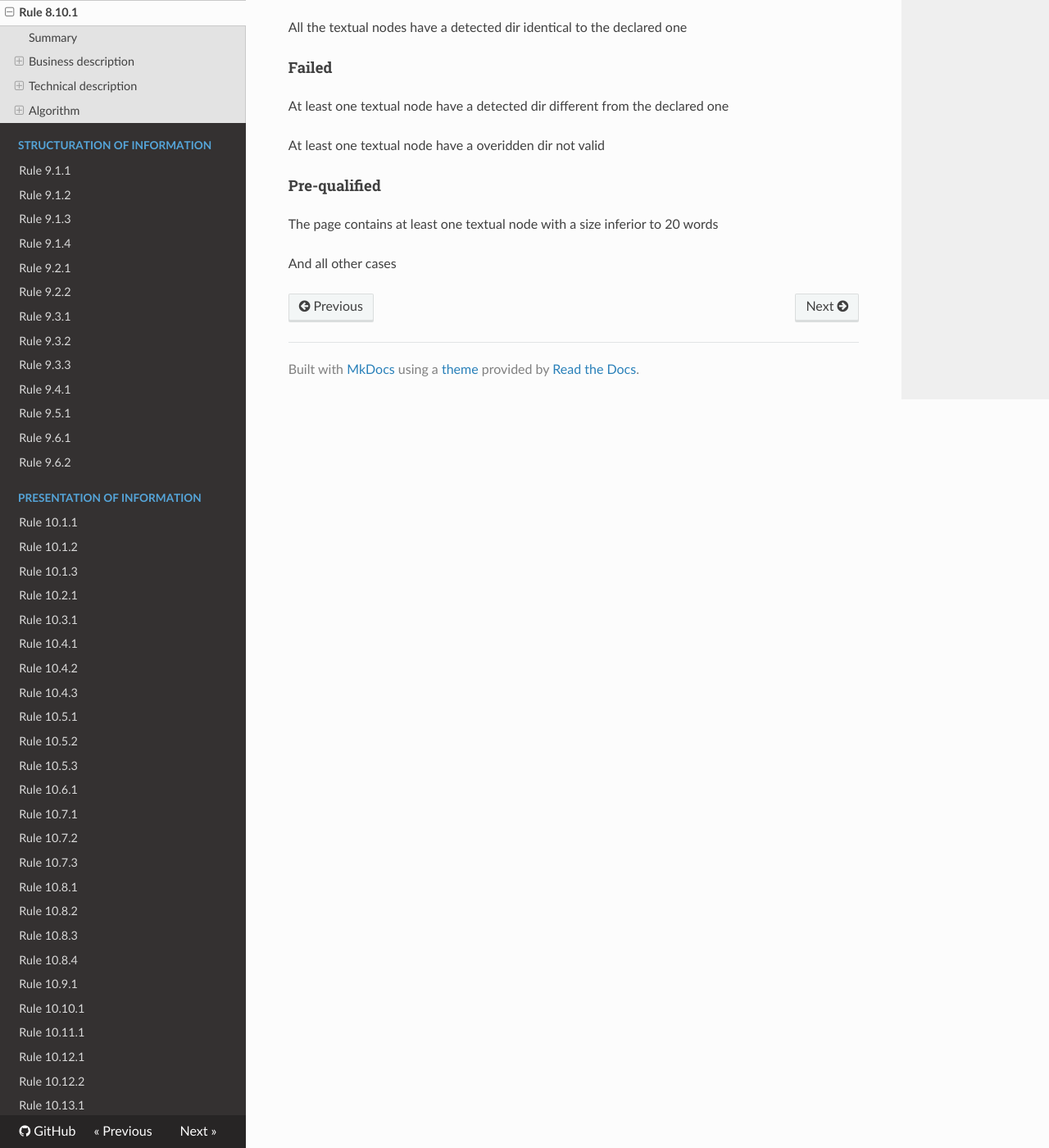
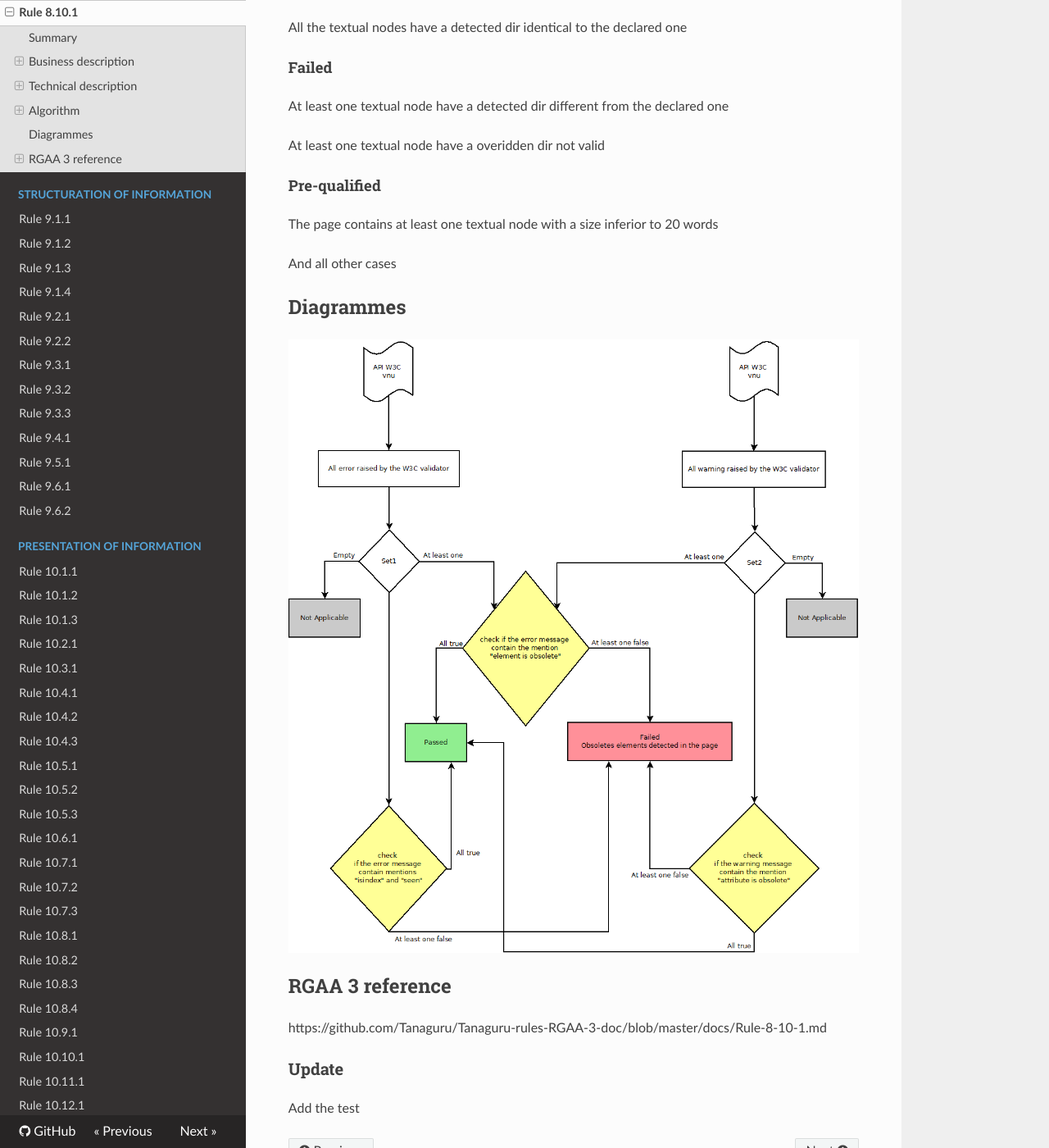
Before and after one commit to Tanaguru/RGAA3-2016, an MkDocs documentation site: the page built from docs/Rule-8-10-1.md, in a window 1280 px wide and 1400 px high, scrolled down 3391 px. Shown: the whole window at 82% size. Built offline with MkDocs 1.6.1, drawn with Linux system fonts in a browser that asks for light colours; nearby versions of some CDN libraries; old or Windows-style settings are respelled for this version of MkDocs.

Commit message:
Update sample test 8.10.1

```diff
--- a/docs/Rule-8-10-1.md
+++ b/docs/Rule-8-10-1.md
@@ -10,7 +10,7 @@ This test consists in checking whether each textual node is defined in the right
 
 [8.10](http://references.modernisation.gouv.fr/rgaa/criteres.html#crit-8-10)
 
-###Test
+### Test
 
 [8.10.1](http://references.modernisation.gouv.fr/rgaa/criteres.html#test-8-10-1)
 
@@ -157,3 +157,15 @@ At least one textual node have a overidden dir not valid
 The page contains at least one textual node with a size inferior to 20 words
 
 And all other cases
+
+## Diagrammes
+
+![](https://raw.githubusercontent.com/Tanaguru/RGAA3-2016/master/docs/Diagrammes/Test8-2-2.png?token=AI6sA3cTbWq8dJFQRp5JTMK8PFVyyaY-ks5Y-gvOwA%3D%3D)
+
+## RGAA 3 reference
+
+https://github.com/Tanaguru/Tanaguru-rules-RGAA-3-doc/blob/master/docs/Rule-8-10-1.md
+
+### Update
+
+Add the test
```
Also changed, not shown: docs/Diagrammes/Test8-10-1.png (added), 3 other files.
